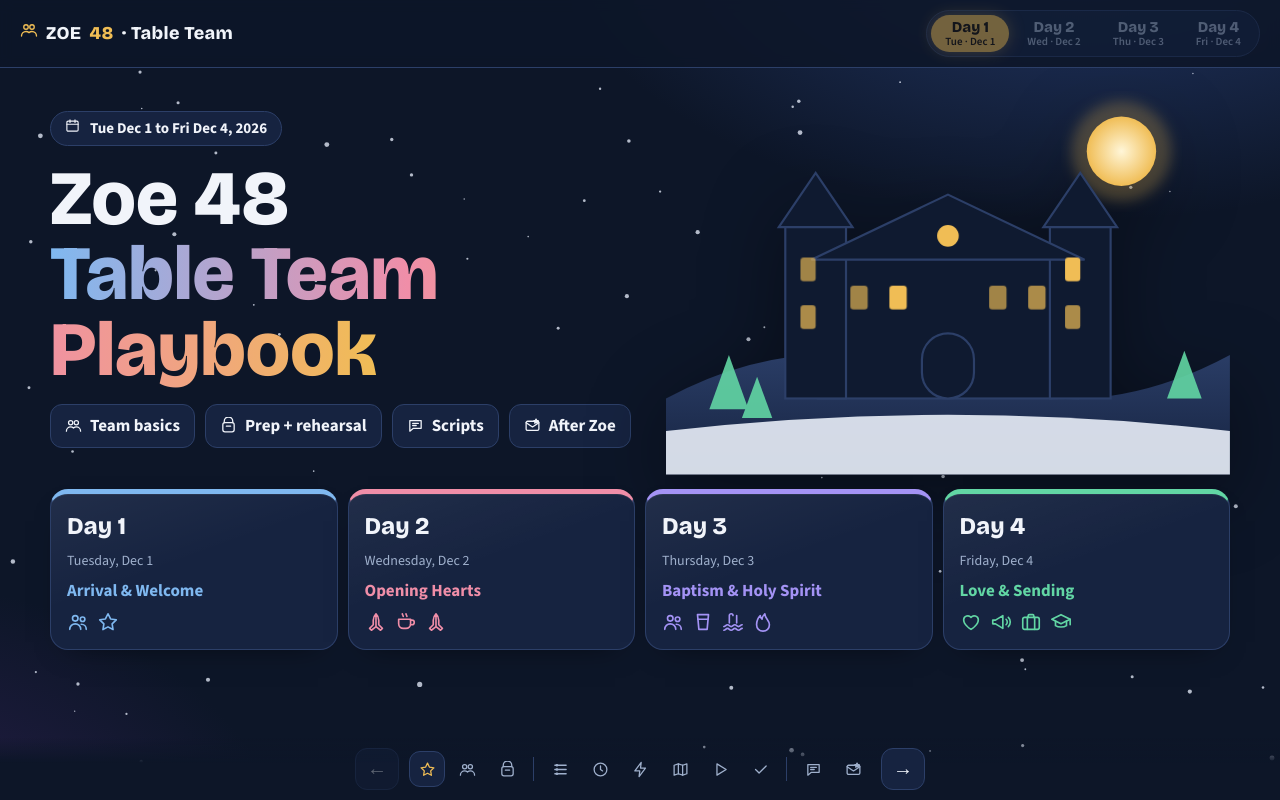
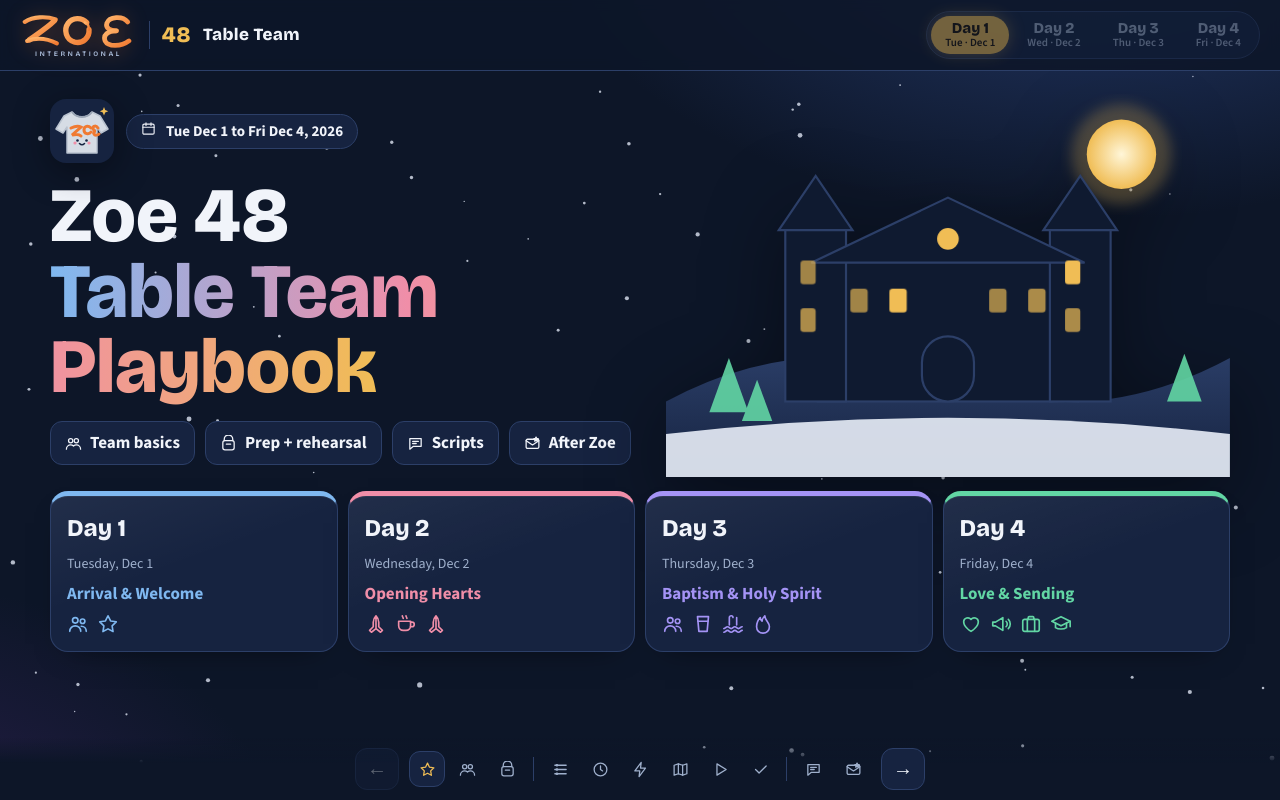
Before and after one commit to nansc01/zoe48-playbook, a plain HTML site: page index.html in a window 1280 px wide. Drawn offline with nearby package versions, Linux system fonts and the light colour scheme.

Commit message:
Add Zoe logo to header, shirt mascot and site icons
Co-Authored-By: Claude Opus 5.5 <noreply@anthropic.com>
Claude-Session: https://claude.ai/code/session_01K7E1kEETEwMREXduKjxgsn

```diff
--- a/index.html
+++ b/index.html
@@ -4,6 +4,8 @@
 <meta charset="utf-8">
 <meta name="viewport" content="width=device-width, initial-scale=1">
 <title>Zoe 48 Table Team Playbook</title>
+<link rel="icon" type="image/svg+xml" href="favicon.svg">
+<link rel="apple-touch-icon" href="apple-touch-icon.png">
 <link rel="preconnect" href="https://fonts.googleapis.com">
 <link rel="preconnect" href="https://fonts.gstatic.com" crossorigin>
 <link href="https://fonts.googleapis.com/css2?family=Bricolage+Grotesque:opsz,wght@12..96,500;12..96,700;12..96,800&family=Source+Sans+3:wght@400;600;700&display=swap" rel="stylesheet">
@@ -358,6 +360,15 @@ h2{background:linear-gradient(90deg,#fff 30%,#c9d6f2);-webkit-background-clip:te
 .qa .face.front .ic{width:58px;height:58px;font-size:28px}
 .qa .face.back{justify-content:center}
 
+.brand{gap:12px}
+.brand svg.logo{height:50px;width:auto;flex:none;filter:drop-shadow(0 2px 10px rgba(240,122,50,.35))}
+.brand .bsep{width:1px;height:28px;background:var(--line)}
+.brand .num{color:var(--gold);font-size:22px}
+.brand .bt{font-size:17px;color:var(--text)}
+.mascot{width:64px;height:64px;flex:none;filter:drop-shadow(0 8px 18px rgba(0,0,0,.4));animation:wiggle 4s ease-in-out infinite;transform-origin:50% 90%}
+@keyframes wiggle{0%,80%,100%{transform:rotate(0)}85%{transform:rotate(-7deg)}90%{transform:rotate(6deg)}95%{transform:rotate(-3deg)}}
+@media (max-width:560px){.brand svg.logo{height:40px}.brand .num{font-size:18px}.brand .bt{font-size:14px}.mascot{width:52px;height:52px}}
+
 @media (prefers-reduced-motion:reduce){*{animation:none!important;transition:none!important}}
 @media (max-width:980px){
   .hero,.dialwrap,.live,.mapgrid,.after2{grid-template-columns:1fr}
@@ -393,7 +404,7 @@ h2{background:linear-gradient(90deg,#fff 30%,#c9d6f2);-webkit-background-clip:te
 </head>
 <body>
 <header class="bar">
-  <div class="brand"><span data-icon="team2"></span>ZOE <span>48</span> · Table Team</div>
+  <div class="brand"><svg class="logo" xmlns="http://www.w3.org/2000/svg" viewBox="0 0 196 84" role="img" aria-label="Zoe International"><defs><linearGradient id="zg" x1="0" y1="0" x2="1" y2="1"><stop offset="0" stop-color="#ffb46a"/><stop offset="1" stop-color="#f07a32"/></linearGradient></defs><g fill="none" stroke="url(#zg)" stroke-linecap="round" stroke-linejoin="round"><path d="M8 20 C22 11 44 10 60 16" stroke-width="7"/><path d="M58 18 C46 30 30 40 16 50" stroke-width="9"/><path d="M12 52 C28 46 46 48 62 56" stroke-width="7"/><path d="M112 21 C104 12 88 12 81 22 C73 33 77 50 92 54 C106 57 117 46 116 33" stroke-width="9"/><path d="M116 33 C116 26 113 22 109 21" stroke-width="4"/><path d="M181 20 C172 9 150 11 146 22 C143 31 152 35 162 35" stroke-width="8"/><path d="M162 35 C148 35 139 42 143 52 C148 62 170 62 183 52" stroke-width="8"/><path d="M160 35 L176 35" stroke-width="5"/></g><text x="98" y="78" text-anchor="middle" font-family="Source Sans 3,Segoe UI,sans-serif" font-size="11.5" font-weight="700" letter-spacing="4.2" fill="#9fb0cc">INTERNATIONAL</text></svg><span class="bsep"></span><span class="num">48</span><span class="bt">Table Team</span></div>
   <div class="days" id="days" role="group" aria-label="Choose a day"></div>
 </header>
 
@@ -404,7 +415,21 @@ h2{background:linear-gradient(90deg,#fff 30%,#c9d6f2);-webkit-background-clip:te
     <div class="inner">
       <div class="hero">
         <div style="display:flex;flex-direction:column;gap:16px;position:relative">
-          <span class="pilltag"><span data-icon="cal"></span>Tue Dec 1 to Fri Dec 4, 2026</span>
+          <div style="display:flex;align-items:center;gap:12px;flex-wrap:wrap"><svg class="mascot" aria-hidden="true" xmlns="http://www.w3.org/2000/svg" viewBox="0 0 64 64">
+<rect width="64" height="64" rx="16" fill="#162340"/>
+<path d="M22 13 L14 17 L6 30 L13 34 L17 28 L17 54 L47 54 L47 28 L51 34 L58 30 L50 17 L42 13 C39 17 35 18 32 18 C29 18 25 17 22 13Z" fill="#d6dce5" stroke="#b9c2cf" stroke-width="1.5" stroke-linejoin="round"/>
+<path d="M22 13 C25 17 29 18 32 18 C35 18 39 17 42 13" fill="none" stroke="#9aa5b5" stroke-width="2"/>
+<g fill="none" stroke="#f07a32" stroke-linecap="round" stroke-width="3">
+<path d="M21 29 C25 27 29 27 31 28 L22 36 C26 35 29 35 31 37"/>
+<path d="M41 29 C38 26 34 27 34 31 C34 35 39 36 41 33"/>
+<path d="M48 29 C46 26 43 27 43 29 C43 31 45 32 46 32 C44 32 43 34 44 35 C45 37 48 36 49 35"/>
+</g>
+<circle cx="25" cy="44" r="1.6" fill="#f08ea8"/><circle cx="39" cy="44" r="1.6" fill="#f08ea8"/>
+<path d="M29.5 44.5 Q32 47 34.5 44.5" fill="none" stroke="#162340" stroke-width="1.6" stroke-linecap="round"/>
+<circle cx="27.5" cy="41.5" r="1.3" fill="#162340"/><circle cx="36.5" cy="41.5" r="1.3" fill="#162340"/>
+<path d="M54 8 l1.2 3 3 1.2 -3 1.2 -1.2 3 -1.2 -3 -3 -1.2 3 -1.2z" fill="#f0bd55"/>
+</svg>
+<span class="pilltag"><span data-icon="cal"></span>Tue Dec 1 to Fri Dec 4, 2026</span></div>
           <h1>Zoe 48<br><em>Table Team Playbook</em></h1>
           <div class="mlinks" id="mlinks"></div>
         </div>
```
Also changed, not shown: apple-touch-icon.png (added), favicon.svg (added).
